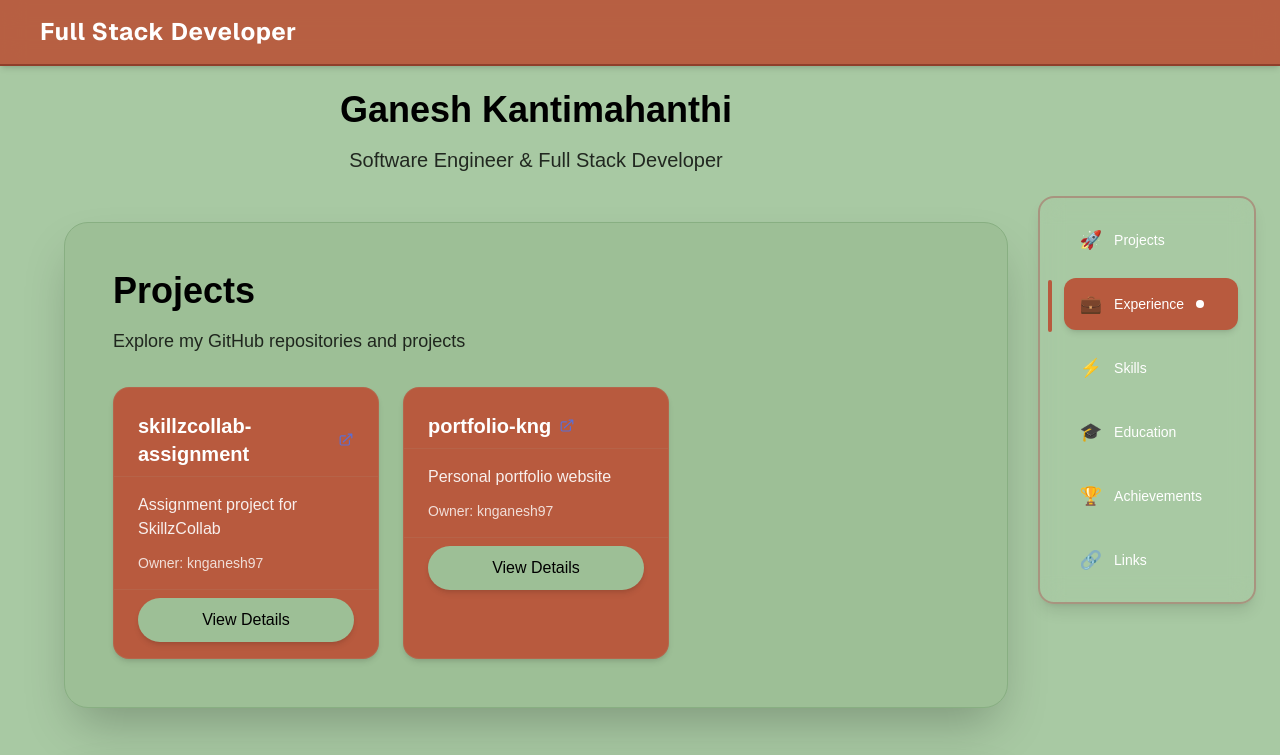
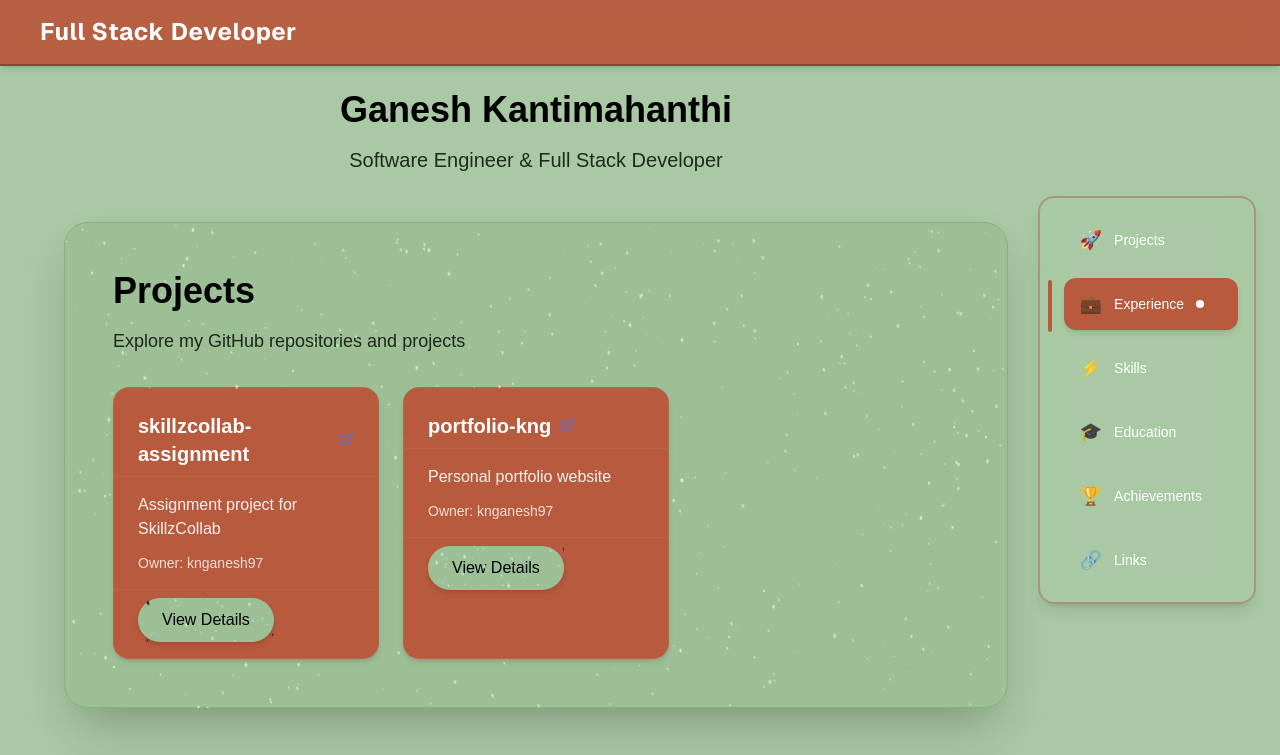
Before and after one commit to knganesh97/portfolio-kng, a Next.js app: page / in a window 1280 px wide. Shown: the top 755 px of the page. Built offline with nearby package versions, Linux system fonts and the light colour scheme.

Commit message:
feat: add Sparkles component with animation and integrate into Project and Projects components

```diff
--- a/src/components/Project.tsx
+++ b/src/components/Project.tsx
@@ -2,6 +2,7 @@ import React, { useState, useEffect } from "react";
 import CardContainer from "@/components/ui/CardContainer";
 import ReactMarkdown from "react-markdown";
 import { markdownComponents } from "@/utils/Constants";
+import Sparkles from "@/components/ui/Sparkles";
 
 type ProjectProps = {
   owner: string;
@@ -63,6 +64,7 @@ const Project: React.FC<ProjectProps> = ({ owner, repo, className }) => {
   }, [owner, repo]);
 
   return (
+    <Sparkles count={1000}>
       <CardContainer className={className}>
         <div className="space-y-4">
           <div className="flex items-center gap-2 mb-6">
@@ -109,6 +111,7 @@ const Project: React.FC<ProjectProps> = ({ owner, repo, className }) => {
           )}
         </div>
       </CardContainer>
+    </Sparkles>
   );
 };
 
--- a/src/components/Projects.tsx
+++ b/src/components/Projects.tsx
@@ -5,6 +5,7 @@ import CardContainer from "@/components/ui/CardContainer";
 import Card from "@/components/ui/Card";
 import Button from "@/components/ui/Button";
 import { useRouter } from "next/navigation";
+import Sparkles, { NoSparkles } from "@/components/ui/Sparkles";
 
 const Projects: React.FC = () => {
   const router = useRouter();
@@ -15,6 +16,7 @@ const Projects: React.FC = () => {
 
   return (
     <div className="mb-12">
+      <Sparkles count={1000}>
         <CardContainer>
           <div className="mb-8">
             <h2 className="text-4xl font-bold mb-4 card-container-fg">Projects</h2>
@@ -25,8 +27,8 @@ const Projects: React.FC = () => {
 
           <div className="grid grid-cols-1 md:grid-cols-2 lg:grid-cols-3 gap-6">
             {githubRepositories.map((repository, index) => (
+              <NoSparkles key={index}>
                 <Card
-              key={index}
                   header={
                     <div className="flex items-center gap-2">
                       <h3 className="text-xl font-semibold text-card-foreground">{repository.repo}</h3>
@@ -67,6 +69,7 @@ const Projects: React.FC = () => {
                     </div>
                   }
                   footer={
+                    <Sparkles count={50}>
                       <Button
                         variant="primary"
                         className="w-full"
@@ -74,12 +77,15 @@ const Projects: React.FC = () => {
                       >
                         View Details
                       </Button>
+                    </Sparkles>
                   }
                   className="h-full"
                 />
+              </NoSparkles>
             ))}
           </div>
         </CardContainer>
+      </Sparkles>
     </div>
   );
 };
--- /dev/null
+++ b/src/components/ui/Sparkles.tsx
@@ -0,0 +1,224 @@
+"use client";
+
+import React, { useEffect, useState, useRef } from "react";
+
+interface SparklesProps {
+  color?: string;
+  count?: number;
+  minSize?: number;
+  maxSize?: number;
+  className?: string;
+  brightnessBoost?: number;
+  children?: React.ReactNode;
+  disableAutoColor?: boolean;
+}
+
+interface SparkleType {
+  id: number;
+  x: number;
+  y: number;
+  size: number;
+  delay: number;
+  duration: number;
+}
+
+const Sparkles: React.FC<SparklesProps> = ({
+  color,
+  count = 20,
+  minSize = 2,
+  maxSize = 6,
+  className = "",
+  brightnessBoost = 1.3,
+  children,
+  disableAutoColor = false,
+}) => {
+  const [sparkles, setSparkles] = useState<SparkleType[]>([]);
+  const containerRef = useRef<HTMLDivElement>(null);
+
+  useEffect(() => {
+    const generateSparkles = () => {
+      return Array.from({ length: count }, (_, i) => ({
+        id: i,
+        x: Math.random() * 100,
+        y: Math.random() * 100,
+        size: Math.random() * (maxSize - minSize) + minSize,
+        delay: Math.random() * 2,
+        duration: Math.random() * 1.5 + 1,
+      }));
+    };
+
+    setSparkles(generateSparkles());
+  }, [count, minSize, maxSize]);
+
+  const getColorAtPosition = (x: number, y: number): string => {
+    if (color || disableAutoColor) return color || "rgb(255, 215, 0)";
+
+    if (!containerRef.current) return "rgb(255, 215, 0)";
+
+    try {
+      // Get the element at the sparkle's position
+      const rect = containerRef.current.getBoundingClientRect();
+      const absX = rect.left + (x / 100) * rect.width;
+      const absY = rect.top + (y / 100) * rect.height;
+
+      // Get the element at this position
+      const element = document.elementFromPoint(absX, absY);
+      if (!element) return "rgb(255, 215, 0)";
+
+      // Check if this element or any parent (within our container) has the no-sparkles marker
+      let currentElement: Element | null = element;
+      while (currentElement && currentElement !== containerRef.current.parentElement) {
+        // Stop at our immediate parent - don't look beyond our Sparkles boundary
+        if (currentElement === containerRef.current) break;
+
+        if ((currentElement as HTMLElement).dataset?.noSparkles === "true") {
+          return "transparent"; // Hide sparkle in no-sparkles zones
+        }
+        currentElement = currentElement.parentElement;
+      }
+
+      // Get the computed background color of this element or its parents
+      currentElement = element;
+      let bgColor = "rgba(0, 0, 0, 0)";
+
+      while (currentElement && currentElement !== containerRef.current.parentElement) {
+        // Stop at our container boundary
+        if (currentElement === containerRef.current) break;
+
+        const style = window.getComputedStyle(currentElement as HTMLElement);
+        const bg = style.backgroundColor;
+
+        // Check if background is not transparent
+        if (bg && !bg.includes("rgba(0, 0, 0, 0)") && bg !== "transparent") {
+          bgColor = bg;
+          break;
+        }
+
+        currentElement = currentElement.parentElement;
+      }
+
+      // Parse RGB values and brighten them
+      const rgbMatch = bgColor.match(/rgba?\((\d+),\s*(\d+),\s*(\d+)/);
+      if (rgbMatch) {
+        const r = Math.min(255, Math.floor(parseInt(rgbMatch[1]) * brightnessBoost));
+        const g = Math.min(255, Math.floor(parseInt(rgbMatch[2]) * brightnessBoost));
+        const b = Math.min(255, Math.floor(parseInt(rgbMatch[3]) * brightnessBoost));
+        return `rgb(${r}, ${g}, ${b})`;
+      }
+    } catch (error) {
+      console.error("Error detecting color:", error);
+    }
+
+    return "rgb(255, 215, 0)";
+  };
+
+  // If children are provided, wrap them with sparkles
+  if (children) {
+    return (
+      <div className={`relative ${className}`}>
+        {children}
+        <div
+          ref={containerRef}
+          className="pointer-events-none absolute inset-0 overflow-hidden"
+          style={{ zIndex: 1 }}
+        >
+          {sparkles.map((sparkle) => {
+            const sparkleColor = getColorAtPosition(sparkle.x, sparkle.y);
+
+            // Don't render sparkles in no-sparkles zones
+            if (sparkleColor === "transparent") return null;
+
+            return (
+              <div
+                key={sparkle.id}
+                className="absolute animate-sparkle"
+                style={{
+                  left: `${sparkle.x}%`,
+                  top: `${sparkle.y}%`,
+                  width: `${sparkle.size}px`,
+                  height: `${sparkle.size}px`,
+                  animationDelay: `${sparkle.delay}s`,
+                  animationDuration: `${sparkle.duration}s`,
+                }}
+              >
+                <svg
+                  width={sparkle.size}
+                  height={sparkle.size}
+                  viewBox="0 0 24 24"
+                  fill="none"
+                  xmlns="http://www.w3.org/2000/svg"
+                >
+                  <path
+                    d="M12 0L13.5 8.5L18 6L15 12L24 12L15 12L18 18L13.5 15.5L12 24L10.5 15.5L6 18L9 12L0 12L9 12L6 6L10.5 8.5L12 0Z"
+                    fill={sparkleColor}
+                    style={{
+                      filter: `drop-shadow(0 0 ${sparkle.size / 2}px ${sparkleColor})`,
+                    }}
+                  />
+                </svg>
+              </div>
+            );
+          })}
+        </div>
+      </div>
+    );
+  }
+
+  // If no children, return just the sparkle overlay (legacy support)
+  const defaultColor = color || "rgb(255, 215, 0)";
+
+  return (
+    <div
+      ref={containerRef}
+      className={`pointer-events-none absolute inset-0 overflow-hidden ${className}`}
+      style={{ zIndex: 1 }}
+    >
+      {sparkles.map((sparkle) => (
+        <div
+          key={sparkle.id}
+          className="absolute animate-sparkle"
+          style={{
+            left: `${sparkle.x}%`,
+            top: `${sparkle.y}%`,
+            width: `${sparkle.size}px`,
+            height: `${sparkle.size}px`,
+            animationDelay: `${sparkle.delay}s`,
+            animationDuration: `${sparkle.duration}s`,
+          }}
+        >
+          <svg
+            width={sparkle.size}
+            height={sparkle.size}
+            viewBox="0 0 24 24"
+            fill="none"
+            xmlns="http://www.w3.org/2000/svg"
+          >
+            <path
+              d="M12 0L13.5 8.5L18 6L15 12L24 12L15 12L18 18L13.5 15.5L12 24L10.5 15.5L6 18L9 12L0 12L9 12L6 6L10.5 8.5L12 0Z"
+              fill={defaultColor}
+              style={{
+                filter: `drop-shadow(0 0 ${sparkle.size / 2}px ${defaultColor})`,
+              }}
+            />
+          </svg>
+        </div>
+      ))}
+    </div>
+  );
+};
+
+export default Sparkles;
+
+// NoSparkles component - wraps children that should not have sparkles
+interface NoSparklesProps {
+  children: React.ReactNode;
+  className?: string;
+}
+
+export const NoSparkles: React.FC<NoSparklesProps> = ({ children, className = "" }) => {
+  return (
+    <div className={`no-sparkles ${className}`} data-no-sparkles="true">
+      {children}
+    </div>
+  );
+};
--- a/src/styles/globals.css
+++ b/src/styles/globals.css
@@ -263,4 +263,20 @@
   .card-container-fg {
     color: var(--color-card-container-foreground);
   }
+
+  /* Sparkle animation */
+  @keyframes sparkle {
+    0%, 100% {
+      opacity: 0;
+      transform: scale(0) rotate(0deg);
+    }
+    50% {
+      opacity: 1;
+      transform: scale(1) rotate(180deg);
+    }
+  }
+
+  .animate-sparkle {
+    animation: sparkle 2s ease-in-out infinite;
+  }
 }
```
Lines whose indentation alone changed are shown as unchanged.
